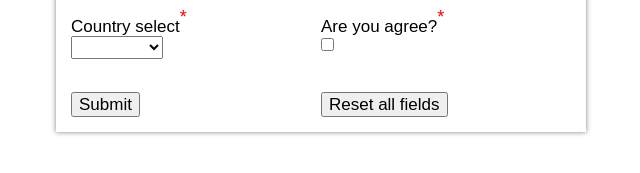
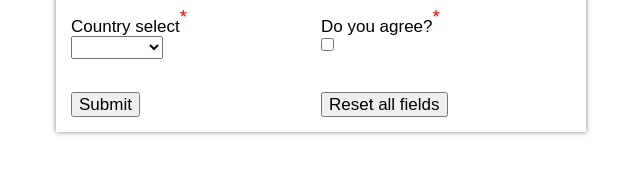
Before and after one commit to yegoryakymenko/live-games-test, a website: page dist/index.html in a window 1280 px wide. Shown: the part 353-526 px from the top of the page, 319-959 px from the left. Drawn offline with Linux system fonts and the light colour scheme.

Commit message:
Update index.html

```diff
--- a/dist/index.html
+++ b/dist/index.html
@@ -47,7 +47,7 @@
       <div class="message"></div>
     </div>
     <div class="form-part">
-      <label for="checkbox">Are you agree?<sup>*</sup></label>
+      <label for="checkbox">Do you agree?<sup>*</sup></label>
       <input type="checkbox" name="checkbox" data-rule="checked" data-error="Must be checked" id="checkbox">
       <div class="message"></div>
     </div>
```
